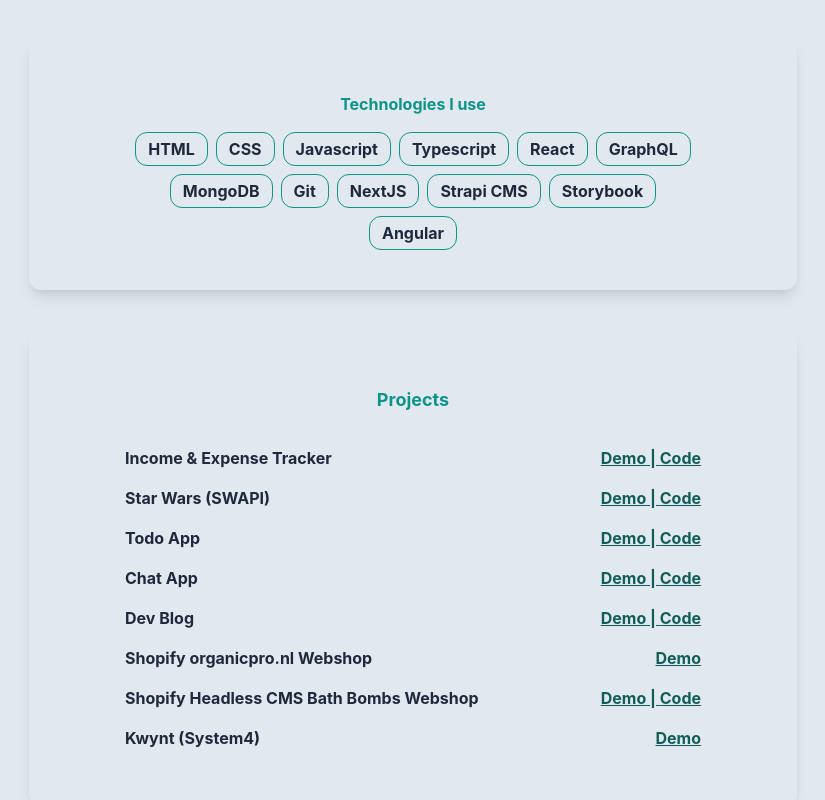
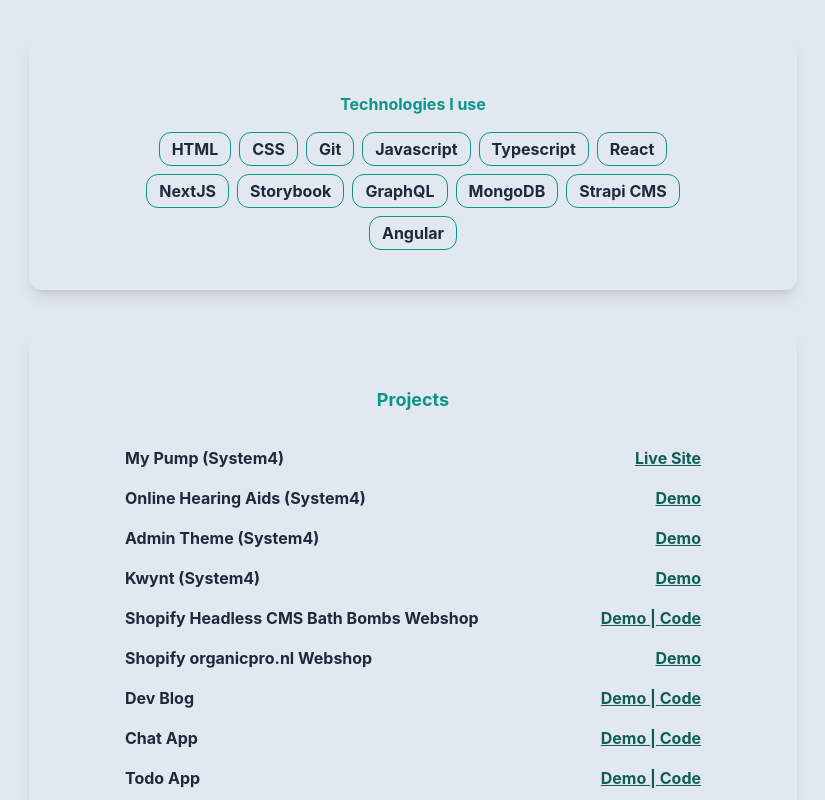
Before and after one commit to DegirmenciOmer/portfolio, a Next.js app in the folder portfolio-omer/: page / in a window 1280 px wide. Shown: the part 740-1540 px from the top of the page, without its empty margins (227-1052 px from the left). Built offline with nearby package versions, Linux system fonts and the light colour scheme.

Commit message:
sort experience and projects

```diff
--- a/portfolio-omer/pages/index.tsx
+++ b/portfolio-omer/pages/index.tsx
@@ -96,26 +96,35 @@
             </ul>
           </div>
           <div
-            className={` shadow-lg p-10 rounded-xl my-10  flex-1 ${switchText}`}
+            className={`shadow-lg p-10 rounded-xl my-10 flex-1 ${switchText}`}
           >
             <h3 className="text-center py-4 text-lg text-teal-600">
               {translations.projectsTitle}
             </h3>
             <ul>
-              {translations.projects.map((project) => (
+              {translations.projects
+                .sort((a, b) => +b.id - +a.id)
+                .map((project) => (
                   <li
                     key={project.id}
-                  className={`${switchText}  flex justify-between max-w-xl mx-auto gap-1 my-4`}
+                    className={`${switchText} flex justify-between max-w-xl mx-auto gap-1 my-4`}
                   >
-                  <Link className="hover:text-teal-600" href={project.demoUrl}>
+                    <Link
+                      className="hover:text-teal-600"
+                      href={project.liveUrl ? project.liveUrl : project.demoUrl}
+                    >
                       {project.name}
                     </Link>
                     <div className="align-left">
                       <Link
                         className={`text-teal-800 underline hover:text-teal-600 rounded-md `}
-                      href={project.demoUrl}
+                        href={
+                          project.liveUrl ? project.liveUrl : project.demoUrl
+                        }
                       >
-                      {translations.demoText}
+                        {project.liveUrl
+                          ? translations.liveText
+                          : translations.demoText}
                       </Link>
                       {project.sourceUrl && (
                         <Link
@@ -137,7 +146,9 @@
               {translations.experienceTitle}
             </h3>
             <ul>
-              {translations.experience.map((exp) => (
+              {translations.experience
+                .sort((a, b) => +b.id - +a.id)
+                .map((exp) => (
                   <li
                     className={`${switchText} border mb-4 border-teal-600 rounded-xl px-2 py-5`}
                     key={exp.id}
--- a/portfolio-omer/pages/translationHelper.ts
+++ b/portfolio-omer/pages/translationHelper.ts
@@ -7,6 +7,7 @@
       ownerName: "Omer Degirmenci",
       sourceText: "Code",
       demoText: "Demo",
+      liveText: "Live Site",
       occupationText: NL
         ? "Frontend Webontwikkelaar"
         : "Frontend Web Developer",
@@ -22,16 +23,16 @@
       skills: [
         { id: "1", name: "HTML" },
         { id: "2", name: "CSS" },
-        { id: "3", name: "Javascript" },
-        { id: "4", name: "Typescript" },
-        { id: "5", name: "React" },
-        { id: "6", name: "GraphQL" },
-        { id: "7", name: "MongoDB" },
-        { id: "8", name: "Git" },
-        { id: "9", name: "NextJS" },
-        { id: "10", name: "Strapi CMS" },
-        { id: "10", name: "Storybook" },
-        { id: "11", name: "Angular" },
+        { id: "3", name: "Git" },
+        { id: "4", name: "Javascript" },
+        { id: "5", name: "Typescript" },
+        { id: "6", name: "React" },
+        { id: "7", name: "NextJS" },
+        { id: "8", name: "Storybook" },
+        { id: "9", name: "GraphQL" },
+        { id: "10", name: "MongoDB" },
+        { id: "11", name: "Strapi CMS" },
+        { id: "12", name: "Angular" },
       ],
       projectsTitle: NL ? "Projecten" : "Projects",
       projects: [
@@ -84,23 +85,40 @@
           demoUrl: "",
           sourceUrl: "",
         },
+        {
+          id: "9",
+          name: "Admin Theme (System4)",
+          demoUrl: "",
+          sourceUrl: "",
+        },
+        {
+          id: "10",
+          name: "Online Hearing Aids (System4)",
+          demoUrl: "",
+          sourceUrl: "",
+        },
+        {
+          id: "11",
+          name: "My Pump (System4)",
+          liveUrl: "mypump.nl",
+          sourceUrl: "",
+        },
       ],
       experienceTitle: NL ? "Ervaring" : "Experience",
       experience: [
         {
           id: "1",
-          role: NL ? "Frontend Webontwikkelaar" : "Frontend Web Developer",
-          company: "System4, Uden",
-          date: NL ? "jul 2022 - Momenteel" : "Jul 2022 - Current",
+          role: NL ? "Leraar Engels" : "English Teacher",
+          company: "Ministry of Education, Ankara",
+          date: "2011-2018",
         },
         {
           id: "2",
-          role: NL
-            ? "Stagiaire Frontend Webontwikkelaar"
-            : "Intern Frontend Web Developer",
-          company: "System4, Uden",
-          date: NL ? "jan 2022-jul 2022 " : "Jan 2022 - Jul 2022",
+          role: NL ? "Leraar Engels" : "English Teacher",
+          company: "Kultur Private Schools, Ankara",
+          date: "2018",
         },
+
         {
           id: "3",
           role: NL ? "Vrijwillige Leraar Engels" : "English Teacher Volunteer",
@@ -109,15 +127,17 @@
         },
         {
           id: "4",
-          role: NL ? "Leraar Engels" : "English Teacher",
-          company: "Kultur Private Schools, Ankara",
-          date: "2018",
+          role: NL
+            ? "Stagiaire Frontend Webontwikkelaar"
+            : "Intern Frontend Web Developer",
+          company: "System4, Uden",
+          date: NL ? "jan 2022-jul 2022 " : "Jan 2022 - Jul 2022",
         },
         {
           id: "5",
-          role: NL ? "Leraar Engels" : "English Teacher",
-          company: "Ministry of Education, Ankara",
-          date: "2011-2018",
+          role: NL ? "Frontend Webontwikkelaar" : "Frontend Web Developer",
+          company: "System4, Uden",
+          date: NL ? "jul 2022 - Momenteel" : "Jul 2022 - Current",
         },
       ],
     },
```
Lines whose indentation alone changed are shown as unchanged.
